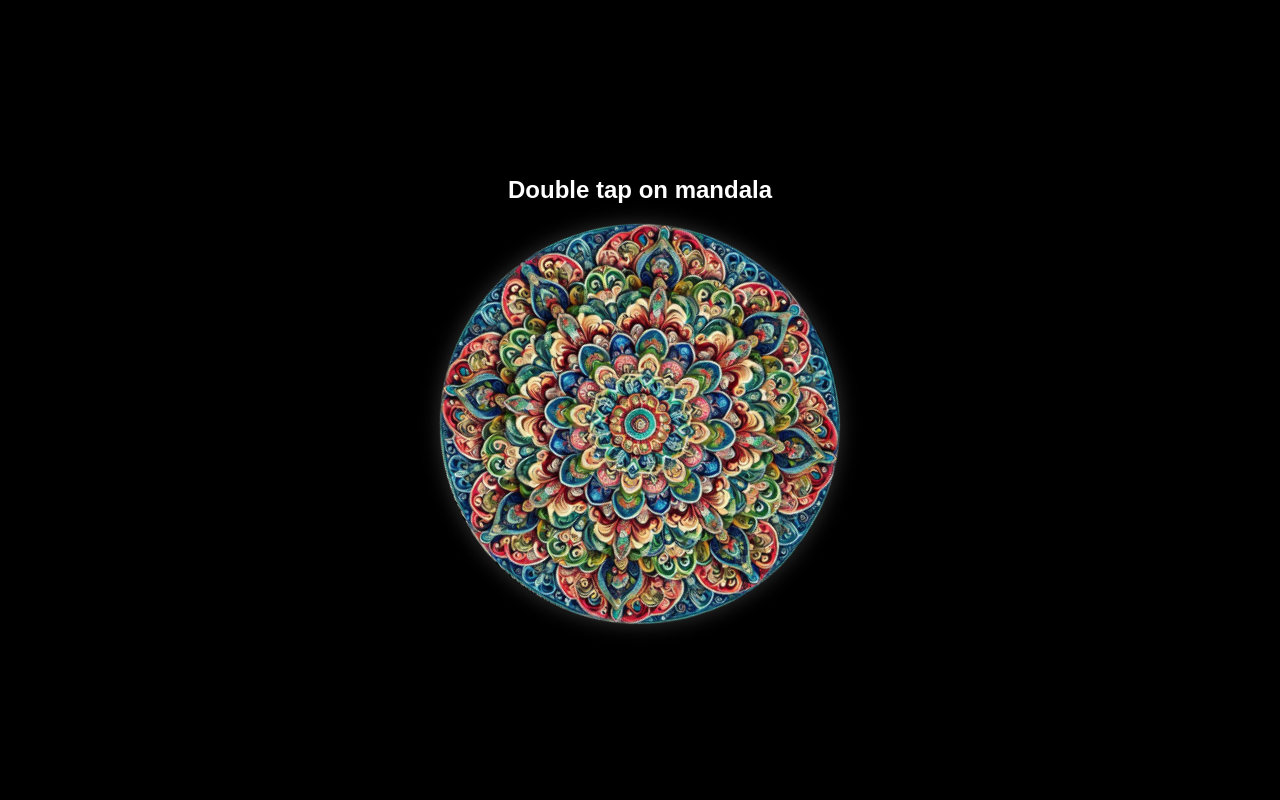
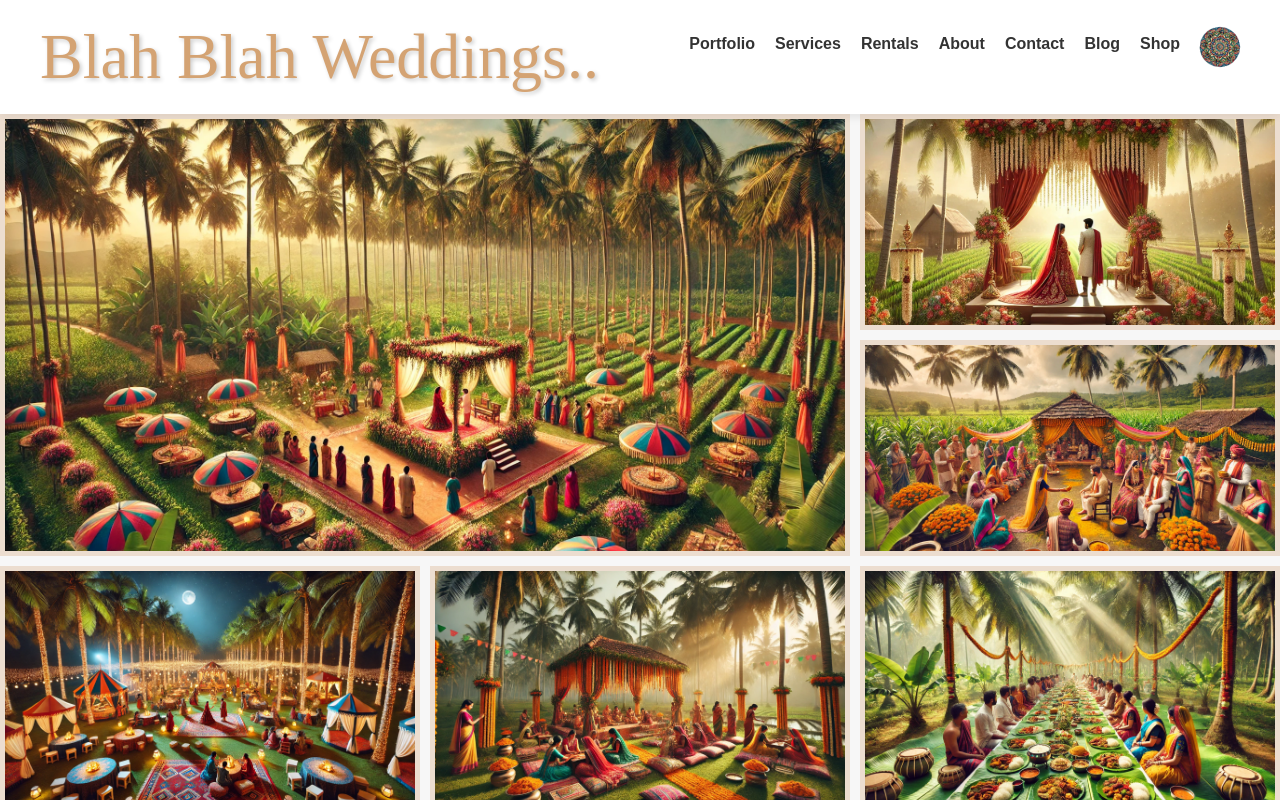
Before and after one commit to hanish2760/ndiwelcome, a React (Create React App) app: page /blah-blah-weddings in a window 1280 px wide. Built offline with nearby package versions, Linux system fonts and the light colour scheme.

Commit message:
Added Route navigation

```diff
--- a/src/App.js
+++ b/src/App.js
@@ -1,4 +1,5 @@
 import React, { useState, useEffect, useRef } from "react";
+import { BrowserRouter as Router, Routes, Route, Link, useNavigate } from "react-router-dom";
 import "./App.css";
 import mandala from "./resources/art.jpeg"; // Updated path for images
 import BlahBlahWeddings from "./BlahBlahWeddings"; // New component
@@ -15,7 +16,8 @@ function App() {
   const [showSpotlightText, setShowSpotlightText] = useState(false);
   const [remainingMessages, setRemainingMessages] = useState([]);
   const animationRef = useRef(null); // Ref to manipulate the DOM element
-  const [navigateToWeddings, setNavigateToWeddings] = useState(false);
+
+  const navigate = useNavigate(); // React Router hook for navigation
 
   // Initial messages array
   const initialMessages = [
@@ -83,14 +85,6 @@ function App() {
     }
   }, [showHomepage, showSpotlightText]);
 
-  const handleNavigateToWeddings = () => {
-    setNavigateToWeddings(true); // Faster transition (2 seconds)
-  };
-
-  if (navigateToWeddings) {
-    return <BlahBlahWeddings />;
-  }
-
   // Handle double-click to trigger transitions
   const handleDoubleClick = () => {
     setShowDoubleTapText(false);
@@ -139,7 +133,7 @@ function App() {
             connect, learn, and thrive.
             <br />
             <ul className="community-links">
-              <li onClick={handleNavigateToWeddings} className="weddings-link">
+              <li onClick={() => navigate('/blah-blah-weddings')} className="weddings-link">
                 Blah Blah Weddings
               </li>
             </ul>
@@ -161,8 +155,7 @@ function App() {
       {showHomepage ? (
         <div className="homepage">
           <nav className="navbar">
-            <div className="nav-left">
-            </div>
+            <div className="nav-left"></div>
             <ul className="nav-links">
               <li onClick={() => handleNavClick("home")}>Home</li>
               <li onClick={() => handleNavClick("about")}>About Us</li>
--- a/src/BlahBlahWeddings.js
+++ b/src/BlahBlahWeddings.js
@@ -1,22 +1,16 @@
 import React from 'react';
 import './BlahBlahWeddings.css'; // Importing the CSS for the weddings page
-import { useNavigate } from 'react-router-dom'; // Importing the hook for navigation
-
+import { useNavigate } from 'react-router-dom'; // Import useNavigate from react-router-dom
+import mandala from './resources/mandala.jpeg';
 import blahblah1 from './resources/blahblah1.jpeg';
 import blahblah2 from './resources/blahblah2.jpeg';
 import blahblah3 from './resources/blahblah3.jpeg';
 import blahblah4 from './resources/blahblah4.jpeg';
 import blahblah5 from './resources/blahblah5.jpeg';
 import blahblah6 from './resources/blahblah6.jpeg';
-import mandala from "./resources/mandala.jpeg"; // Updated path for images
 
 const BlahBlahWeddings = () => {
   const navigate = useNavigate(); // Hook to navigate between routes
-
-  // Handle return functionality to go back to the NDI homepage
-  const homepage = () => {
-    navigate('/'); // This will take the user to the NDI homepage
-  };
 
   return (
     <div className="weddings-page">
@@ -37,7 +31,7 @@ const BlahBlahWeddings = () => {
               src={mandala}
               alt="Return to Mandala"
               className="mandala-icon rotating"
-                onClick={homepage} // Navigate back when mandala is clicked
+              onClick={() => navigate('/')} // Navigate back to home page on mandala click
             />
           </li>
           </ul>
--- a/src/index.js
+++ b/src/index.js
@@ -1,16 +1,16 @@
-// src/index.js
-
 import React from 'react';
 import ReactDOM from 'react-dom/client';
 import './index.css';
 import App from './App';
-import { BrowserRouter as Router } from 'react-router-dom';
+import BlahBlahWeddings from './BlahBlahWeddings';
+import { BrowserRouter as Router, Routes, Route } from 'react-router-dom';
 
 const root = ReactDOM.createRoot(document.getElementById('root'));
 root.render(
-  <React.StrictMode>
-    <Router>
-      <App />
-    </Router>
-  </React.StrictMode>
+  <Router>
+    <Routes>
+      <Route path="/" element={<App />} />
+      <Route path="/blah-blah-weddings" element={<BlahBlahWeddings />} />
+    </Routes>
+  </Router>
 );
```
Lines whose indentation alone changed are shown as unchanged.
